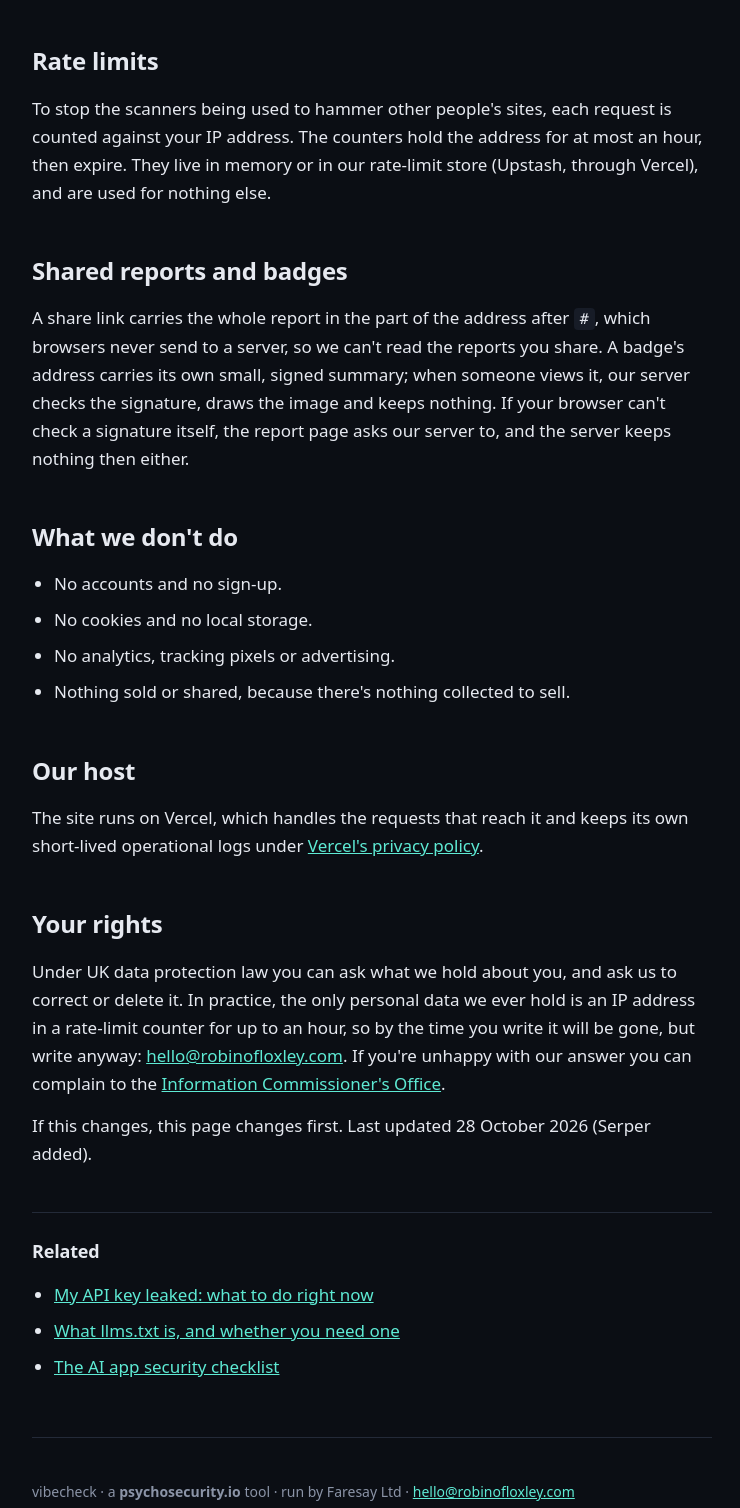
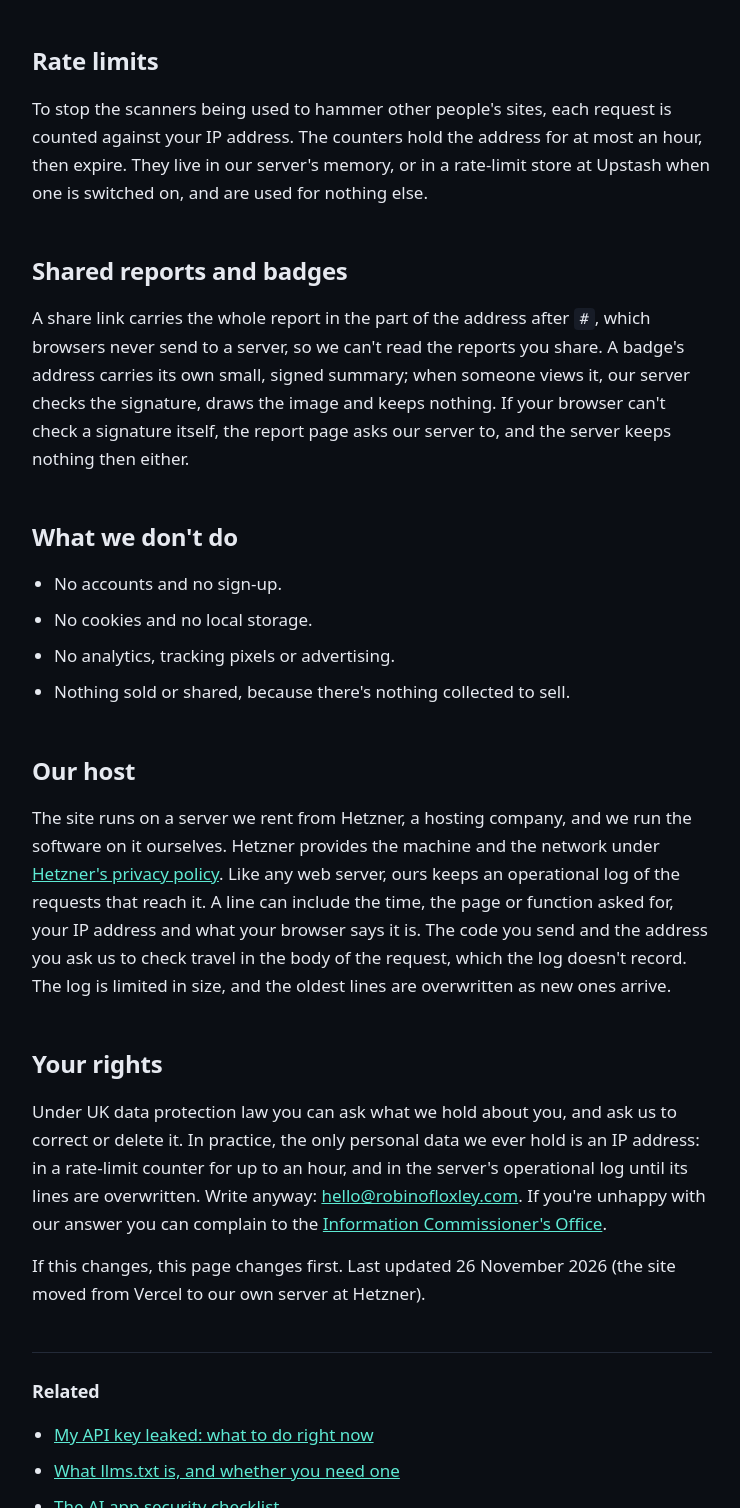
Before and after one commit to JoelMHarvey/vibecheck, a plain HTML site: page privacy.html in a window 1280 px wide. Shown: the part 1212-2720 px from the top of the page, without its empty margins (268-1008 px from the left). Drawn offline with Linux system fonts and the light colour scheme.

Commit message:
Privacy page: the site runs on our own server at Hetzner, not Vercel
The site left Vercel on 7 November 2026. The page still named Vercel as
the host and as the route to the rate-limit store. It now says the site
runs on a server rented from Hetzner, what that server's request log can
hold, and that the log is the second place an IP address is kept.

Co-Authored-By: Claude Fable 5.2 <noreply@anthropic.com>

```diff
--- a/privacy.html
+++ b/privacy.html
@@ -64,8 +64,8 @@
 
   <h2>Rate limits</h2>
   <p>To stop the scanners being used to hammer other people's sites, each request is counted against your IP
-  address. The counters hold the address for at most an hour, then expire. They live in memory or in our
-  rate-limit store (Upstash, through Vercel), and are used for nothing else.</p>
+  address. The counters hold the address for at most an hour, then expire. They live in our server's memory, or in a rate-limit store at
+  Upstash when one is switched on, and are used for nothing else.</p>
 
   <h2>Shared reports and badges</h2>
   <p>A share link carries the whole report in the part of the address after <code>#</code>, which browsers
@@ -83,17 +83,22 @@
   </ul>
 
   <h2>Our host</h2>
-  <p>The site runs on Vercel, which handles the requests that reach it and keeps its own short-lived
-  operational logs under <a href="https://vercel.com/legal/privacy-policy">Vercel's privacy policy</a>.</p>
+  <p>The site runs on a server we rent from Hetzner, a hosting company, and we run the software on it
+  ourselves. Hetzner provides the machine and the network under
+  <a href="https://www.hetzner.com/legal/privacy-policy/">Hetzner's privacy policy</a>. Like any web server,
+  ours keeps an operational log of the requests that reach it. A line can include the time, the page or
+  function asked for, your IP address and what your browser says it is. The code you send and the address you ask us to check
+  travel in the body of the request, which the log doesn't record. The log is limited in size, and the oldest
+  lines are overwritten as new ones arrive.</p>
 
   <h2>Your rights</h2>
   <p>Under UK data protection law you can ask what we hold about you, and ask us to correct or delete it. In
-  practice, the only personal data we ever hold is an IP address in a rate-limit counter for up to an hour, so
-  by the time you write it will be gone, but write anyway: <a href="mailto:hello@robinofloxley.com">hello@robinofloxley.com</a>.
+  practice, the only personal data we ever hold is an IP address: in a rate-limit counter for up to an hour, and
+  in the server's operational log until its lines are overwritten. Write anyway: <a href="mailto:hello@robinofloxley.com">hello@robinofloxley.com</a>.
   If you're unhappy with our answer you can complain to the <a href="https://ico.org.uk/make-a-complaint/">Information
   Commissioner's Office</a>.</p>
 
-  <p>If this changes, this page changes first. Last updated 28 October 2026 (Serper added).</p>
+  <p>If this changes, this page changes first. Last updated 26 November 2026 (the site moved from Vercel to our own server at Hetzner).</p>
 
   <div class="related">
     <h2>Related</h2>
```
